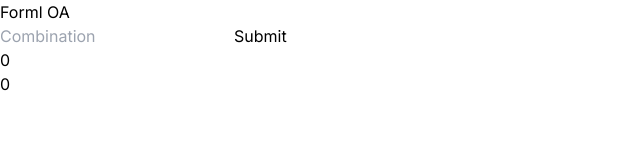
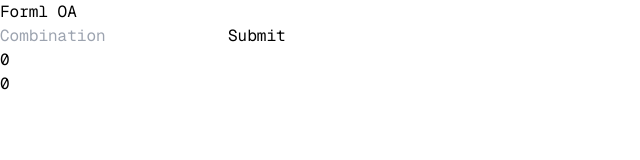
Before and after one commit to daxidngyn/forml-oa, a Next.js app in the folder frontend/: page / in a window 1280 px wide. Shown: the top 160 px of the page, without its empty margins (0-640 px from the left). Built offline with nearby package versions, Linux system fonts and the light colour scheme.

Commit message:
[frontend] add geist font

```diff
--- a/frontend/package.json
+++ b/frontend/package.json
@@ -9,6 +9,7 @@
     "lint": "next lint"
   },
   "dependencies": {
+    "geist": "^1.3.0",
     "next": "14.2.3",
     "react": "^18",
     "react-dom": "^18"
--- a/frontend/src/app/layout.tsx
+++ b/frontend/src/app/layout.tsx
@@ -1,8 +1,6 @@
 import type { Metadata } from "next";
-import { Inter } from "next/font/google";
+import { GeistMono } from "geist/font/mono";
 import "./globals.css";
-
-const inter = Inter({ subsets: ["latin"] });
 
 export const metadata: Metadata = {
   title: "Forml OA - David Nguyen",
@@ -16,7 +14,7 @@
 }>) {
   return (
     <html lang="en">
-      <body className={inter.className}>{children}</body>
+      <body className={GeistMono.className}>{children}</body>
     </html>
   );
 }
```
Also changed, not shown: 1 other file (tests, documents, lock files or other folders).
